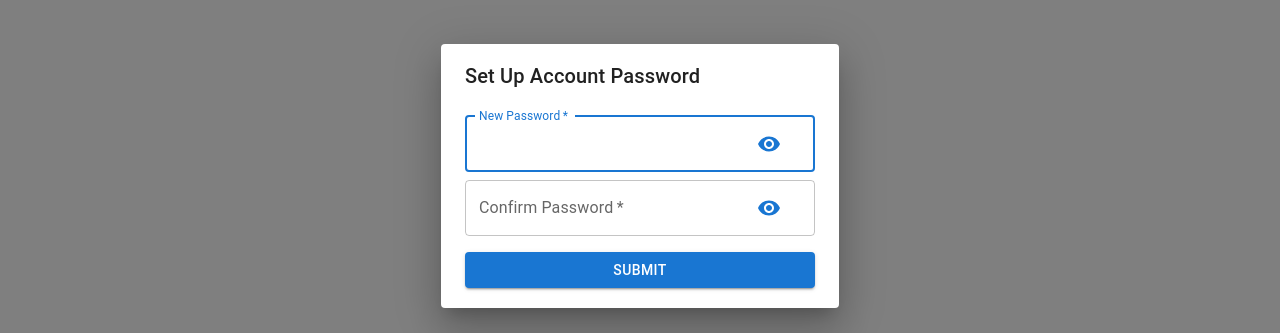
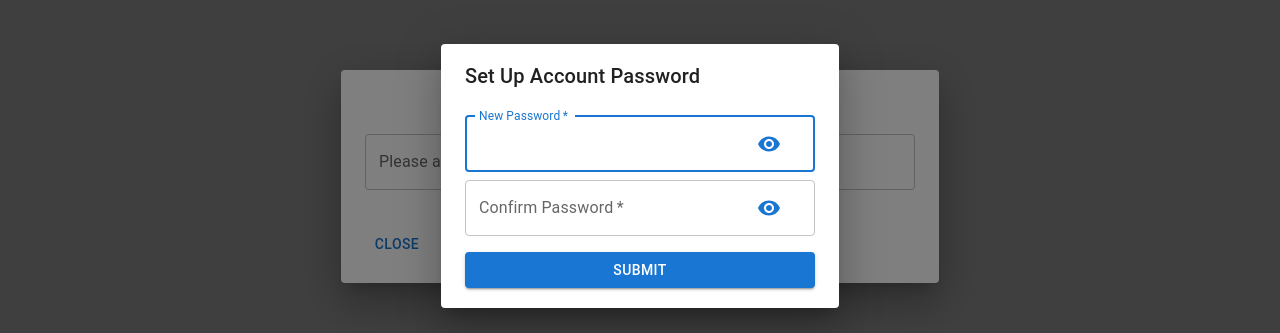
Before and after one commit to comp426-2022-spring/a99-sirius, a React (Create React App) app in the folder client/: page /dashboard in a window 1280 px wide. Shown: the part 224-557 px from the top of the page. Built offline with nearby package versions, Linux system fonts and the light colour scheme; no server answers.

Commit message:
Working on Add Tasks

```diff
--- a/client/src/components/MaterialUIDesignComponents/Tasks.js
+++ b/client/src/components/MaterialUIDesignComponents/Tasks.js
@@ -1,10 +1,11 @@
 import { Button } from '@mui/material'
-import { Container, Grid} from '@mui/material'
+import { Container, Grid } from '@mui/material'
 import InputBase from '@mui/material/InputBase';
 import { styled, alpha } from '@mui/material/styles';
 import SearchIcon from '@mui/icons-material/Search';
 import React from 'react'
 import Task from './Task';
+import AddTask from '../AddTask';
 // import AddTask from '../AddTask'
 
 
@@ -25,7 +26,7 @@ const Search = styled('div')(({ theme }) => ({
 }));
 
 const SearchIconWrapper = styled('div')(({ theme }) => ({
-    padding: theme.spacing(0, ),
+    padding: theme.spacing(0,),
     height: '100%',
     position: 'absolute',
     pointerEvents: 'none',
@@ -53,7 +54,7 @@ const Tasks = (props) => {
 
     const userTasks = props.userTasks
 
-    return(
+    return (
         <Container
             component="main"
             sx={{
@@ -71,10 +72,11 @@ const Tasks = (props) => {
                 >
                     <Button>
                         ADD NEW TASK
+                        <AddTask />
                     </Button>
                 </Grid>
                 <Grid item xs={8} md={8}>
-                <Search sx={{paddingLeft: 0}}>
+                    <Search sx={{ paddingLeft: 0 }}>
                         <SearchIconWrapper>
                             <SearchIcon />
                         </SearchIconWrapper>
@@ -90,7 +92,7 @@ const Tasks = (props) => {
                 mt={2}
             >
                 {userTasks.map((task, index) => {
-                return <Task key={index} task={task} delete={props.delete} update={props.update}/>
+                    return <Task key={index} task={task} delete={props.delete} update={props.update} />
                 })}
             </Grid>
         </Container>
```
Lines whose indentation alone changed are shown as unchanged.
